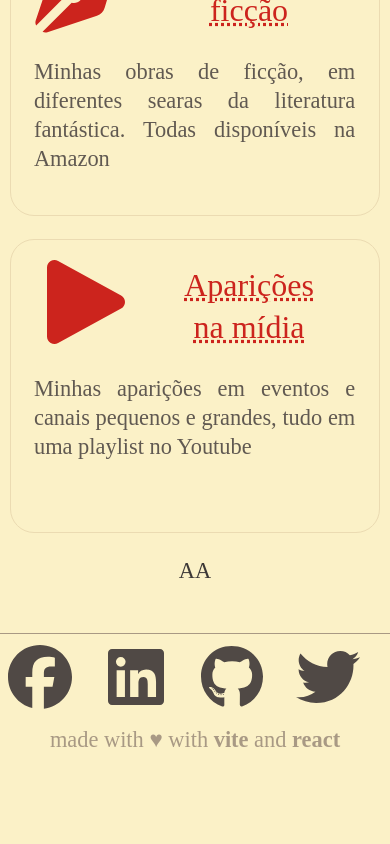
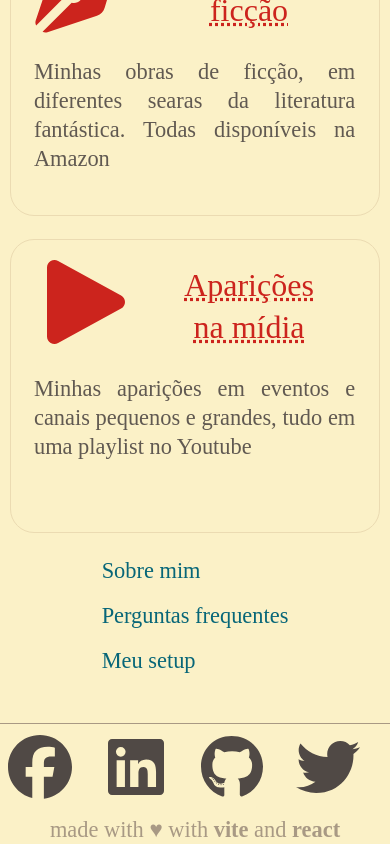
Before and after one commit to arthurmco/arthurmco.github.io, a React (Vite) app: page / in a window 390 px wide. Shown: the part 620-1464 px from the top of the page. Before the commit the page ends 1374 px from the top, so only its background shows below. Built offline with nearby package versions, Linux system fonts and the light colour scheme; a web font is replaced by a local one.

Commit message:
add more links

```diff
--- a/index.html
+++ b/index.html
@@ -2,7 +2,6 @@
 <html lang="en">
   <head>
     <meta charset="UTF-8" />
-    <link rel="icon" type="image/svg+xml" href="/vite.svg" />
     <meta name="viewport" content="width=device-width, initial-scale=1.0" />
     <title>Arthur Mendes | site</title>
 
--- /dev/null
+++ b/src/App.css
@@ -0,0 +1,30 @@
+.pipe-links {
+    font-size: 1.1em;
+    display: flex;
+    gap: 1rem;
+}
+
+.pipe-links span + span::before {
+    content: "|";
+}
+
+.pipe-links a {
+    padding-left: 1rem;
+}
+
+@media (max-width: 600px) {
+.pipe-links {
+    font-size: 1em;
+    flex-direction: column;
+}
+
+
+.pipe-links span + span::before {
+    content: "";
+}
+
+.pipe-links a {
+    padding-left: 0rem;
+}
+
+}
--- a/src/App.tsx
+++ b/src/App.tsx
@@ -1,13 +1,30 @@
 import { HomeLinksArea } from './components/HomeLinksArea';
 import { MainLayout } from './layouts/MainLayout';
+import './App.css'
+
+const PipeSeparatedLinks = () => {
+
+  const links = [
+    ["Sobre mim"],
+    ["Perguntas frequentes"],
+    ["Meu setup"],
+  ]
+
+  return (
+              <section className='pipe-links'>
+                {links.map(([text]) => ((
+                  <span><a href="#">{text}</a></span>
+                )))}
+              </section>
+  )
+}
+
 
 function App() {
     return (
         <MainLayout language='pt-br'>
-            <HomeLinksArea />
-            <section>
-                AA
-            </section>
+          <HomeLinksArea />
+          <PipeSeparatedLinks />
         </MainLayout>
     )
 }
--- a/src/components/HomeLinksArea.tsx
+++ b/src/components/HomeLinksArea.tsx
@@ -5,12 +5,14 @@ import {
 } from '@fortawesome/free-solid-svg-icons';
 import { FontAwesomeIcon } from '@fortawesome/react-fontawesome';
 import './HomeLinksArea.css';
+import type { JSX, PropsWithChildren } from 'react';
+import { Link } from 'react-router';
 
 export interface HomeLinkInfo {
     title: string;
     icon: any;
     description: string;
-    url: string;
+    url: string | ((props: PropsWithChildren<{}>) => JSX.Element);
     iconMargin: number;
 }
 
@@ -30,7 +32,10 @@ export const HomeLinksArea = () => {
             description: "Minhas obras de ficção, em diferentes searas da literatura fantástica. " +
                 "Todas disponíveis na Amazon",
             iconMargin: 0,
-          url: "/books"
+            url: (props: PropsWithChildren<{}>) => {
+              return <Link className="link-title"
+                       to="/books">{props.children}</Link>
+            }
         },
         {
             title: "Aparições na mídia",
@@ -53,7 +58,12 @@ export const HomeLinksArea = () => {
                     }}>
                         <FontAwesomeIcon icon={l.icon} />
                     </div>
-                    <a className='link-title' href={l.url}>{l.title}</a>
+                    {
+                        typeof l.url === "string" ? <a className='link-title' href={l.url}>{l.title}</a>
+                            : l.url({
+                                children: <>{l.title}</>
+                            })
+                    }
                     <div className='link-description'>{l.description}</div>
                 </div>
             )))}
```
